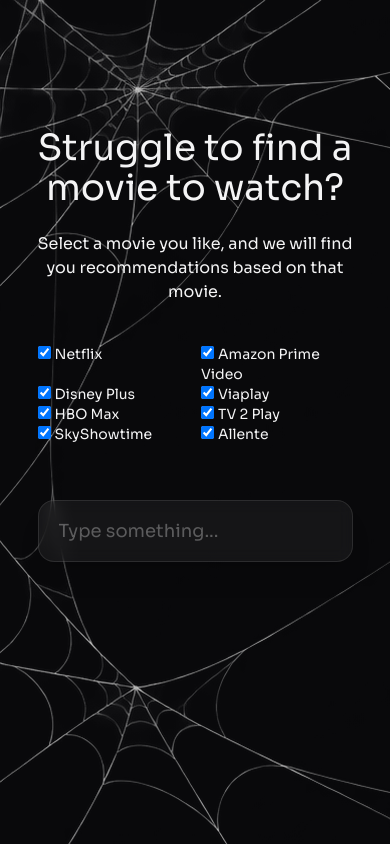
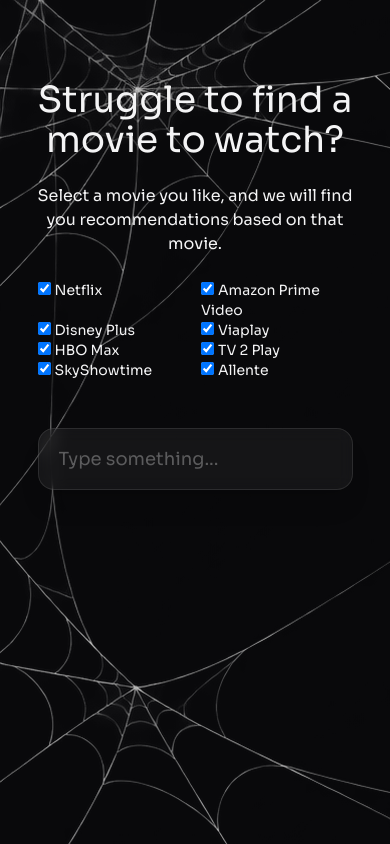
Before and after one commit to ahmedzsolt/movieweb, a React (Vite) app: page / in a window 390 px wide. Built offline with nearby package versions, Linux system fonts and the light colour scheme.

Commit message:
Fix alignments

```diff
--- a/src/App.tsx
+++ b/src/App.tsx
@@ -12,7 +12,7 @@
 
   return(
     <MovieContext.Provider value={{chosenMovies, setChosenMovies, providers, setProviders, region, setRegion}}>
-      <main className="min-h-screen bg-zinc-950 text-zinc-100 flex flex-col flex flex-col items-center px-5 pt-12 bg-[url(../src/assets/web3.png)] bg-no-repeat md:bg-top bg-auto md:bg-cover">
+      <main className="min-h-screen bg-zinc-950 text-zinc-100 flex flex-col flex flex-col items-center px-5 md:pt-12 bg-[url(../src/assets/web3.png)] bg-no-repeat md:bg-top bg-auto md:bg-cover">
         {
           chosenMovies?.length === 0 ? (
             <MovieSearch />
--- a/src/components/MovieSearch.tsx
+++ b/src/components/MovieSearch.tsx
@@ -50,8 +50,8 @@
     return(
         <div className="flow flow-col w-[90%] max-w-4xl">
             <h1 className="text-center text-4xl mt-20">Struggle to find a movie to watch?</h1>
-            <p className="text-center mt-6 mb-10 text-base">Select a movie you like, and we will find you recommendations based on that movie.</p>
-            <div className="grid grid-cols-2 sm:grid-cols-3 lg:flex lg:flex-row gap-x-3 mb-2 justify-center">
+            <p className="text-center mt-6 mb-6 text-base">Select a movie you like, and we will find you recommendations based on that movie.</p>
+            <div className="grid grid-cols-2 sm:grid-cols-3 lg:flex lg:flex-row gap-x-3 mb-0 justify-center">
                 {
                     providers.map(provider => (
                         <label className="text-sm" key={provider.provider_id}>
--- a/src/components/MovieWeb.tsx
+++ b/src/components/MovieWeb.tsx
@@ -48,11 +48,11 @@
     return (
         <div className="flex flex-col items-center w-[90%] max-w-4xl">
             <div>
-                <button onClick={() => setChosenMovies([])} className="cursor-pointer btn bg-green-700 px-4 py-2 rounded-full">Start over</button>
+                <button onClick={() => setChosenMovies([])} className="mt-10 cursor-pointer btn bg-green-700 px-4 py-2 rounded-full">Start over</button>
             </div>
 
 
-                <h1 className="mt-10 mb-8 text-4xl text-center">{headline}</h1>
+                <h1 className="mt-10 mb-8 text-2xl md:text-4xl text-center">{headline}</h1>
                 {
                     isLoading && (<LoadingDots />)
                 }
@@ -68,15 +68,15 @@
                     )
                 }
             <h2 className="mt-10 mb-0 text-2xl text-center">Selected movie</h2>
-            <div className="flex flex-row gap-x-4 mt-4 md:mt-8 md:items-top px-4">
+            <div className="flex flex-row gap-x-4 mt-4 mb-8 md:mt-8 md:items-top px-4">
                 <div className="basis-1/2">
                     <span className="z-10 absolute btn bg-green-900 px-4 py-2 rounded-full text-xs md:text-base ml-3 mt-3">Rating: {getChosenMovie().vote_average.toFixed(0)} / 10</span>
                     <img src={"https://image.tmdb.org/t/p/original/" + getChosenMovie().poster_path} className="z-0 object-cover"/>
                 </div>
                 <div className="basis-1/2">
                     <h2 className="md:text-3xl">{getChosenMovie().original_title}</h2>
-                    <p className="text-sm md:text-base font-light mt-2 mb-2 md:mt-3 line-clamp-5 sm:line-clamp-none">Released: {getChosenMovie().release_date.slice(0, 4)}</p>
-                    <p className="text-sm md:text-base font-light md:mt-3 line-clamp-5 sm:line-clamp-none">{getChosenMovie().overview}</p>
+                    <p className="text-sm md:text-base font-light mt-2 mb-2 md:mt-3">Released: {getChosenMovie().release_date.slice(0, 4)}</p>
+                    <p className="text-sm md:text-base font-light md:mt-3 line-clamp-5 sm:line-clamp-7 lg:line-clamp-none">{getChosenMovie().overview}</p>
                     <p className="text-sm md:text-base font-light md:mt-3 line-clamp-5 sm:line-clamp-none"></p>
                 </div>
             </div>
```
